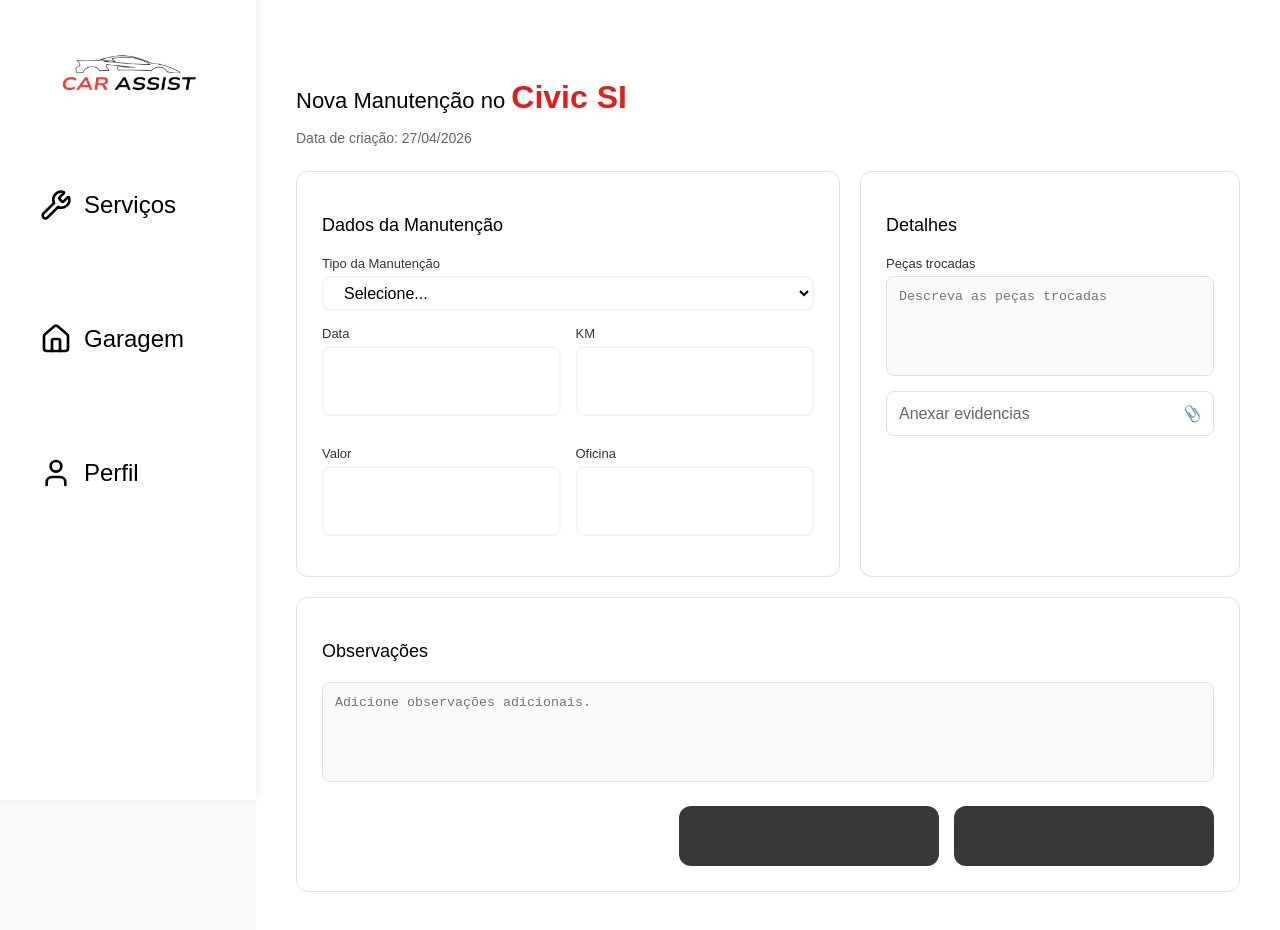
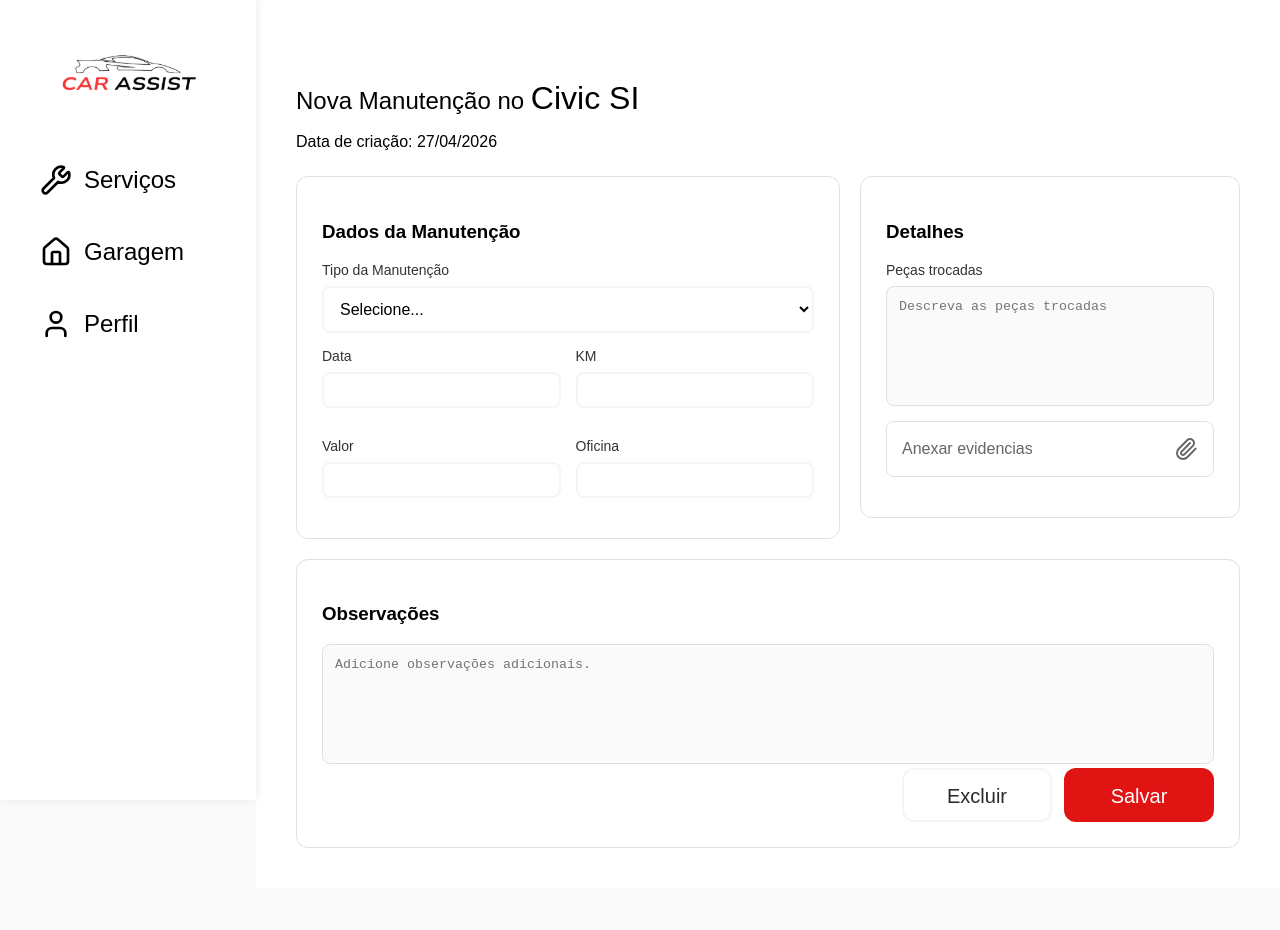
Before and after one commit to Guilherme1108/Car-Assist-Frontend, a React (Vite) app: page /home/veiculo/manutencao/criar in a window 1280 px wide. After the commit the page ends 888 px from the top, so only its background shows below. Built offline with nearby package versions, Linux system fonts and the light colour scheme.

Commit message:
style: tela de cadastrar carro finalizada versão estatica

```diff
--- a/src/components/button/Button.css
+++ b/src/components/button/Button.css
@@ -22,7 +22,7 @@
 
 @media (min-width: 1024px) {
     .buttonDefault {
-        height: 60px;
+        min-height: 54px;
         width: 260px;
         font-size: 1.25rem;
     }
--- a/src/components/input/Input.css
+++ b/src/components/input/Input.css
@@ -25,10 +25,3 @@
 .inputDefault[type="date"]:not([value=""])::-webkit-datetime-edit-year-field {
     color: #000;
 }
-
-@media (min-width: 1024px) {
-    .inputDefault {
-        height: 70px;
-        width: 100%px;
-    }
-}
--- a/src/components/navBar/NavBar.css
+++ b/src/components/navBar/NavBar.css
@@ -26,6 +26,7 @@
 
 .item {
     cursor: pointer;
+    transition: 0.2s ease;
 }
 
 .titleNavigationOption {
@@ -34,10 +35,27 @@
 
 .item svg {
     color: #777;
-    transition: 0.2s;
 }
 
 .item.active svg {
+    color: var(--primary-color);
+}
+
+.item:hover {
+    background-color: rgb(255, 216, 211, 0.5);
+}
+
+.item:hover svg {
+    color: var(--primary-color);
+    transition: 0.2s ease;
+}
+
+.item:hover .titleNavigationOption {
+    color: var(--primary-color);
+    transition: 0.2s ease;
+}
+
+.item.active .titleNavigationOption {
     color: var(--primary-color);
 }
 
@@ -60,12 +78,12 @@
         align-items: start;
         flex-direction: column;
         justify-content: start;
-        gap: 24px;
+        gap: 12px;
 
     }
 
     .item {
-        height: 110px;
+        height: 60px;
         width: 100%;
         display: flex;
         align-items: center;
--- a/src/pages/newMaintenence/NewMaintenence.css
+++ b/src/pages/newMaintenence/NewMaintenence.css
@@ -1,17 +1,17 @@
-/* Container Principal */
 .newMaintenenceScreen {
   display: flex;
   flex-direction: column;
   min-height: 100vh;
+  width: 100%;
   background-color: #ffffff;
 }
 
 .mainContent {
   flex: 1;
-  padding: 40px;
-  max-width: 1200px;
-  margin: 0 auto;
+  padding: 20px;
   width: 100%;
+  box-sizing: border-box;
+  padding-bottom: 100px;
 }
 
 .headerMain {
@@ -19,92 +19,60 @@
 }
 
 .headerMain h1 {
-  font-size: 22px;
+  font-size: 20px;
   font-weight: 500;
 }
 
-.headerMain .carName {
-  color: #e31e17;
-  font-weight: 600;
-}
-
-.headerMain p {
-  color: #666;
-  font-size: 14px;
-  margin-top: 5px;
-}
-
-/* Grid de Formulário com Flex */
 .formMaintenence {
   display: flex;
-  flex-wrap: wrap; /* Permite quebrar linha no mobile */
+  flex-direction: column;
   gap: 20px;
 }
 
-/* Cards (Desktop) */
 .cardSection {
   background: white;
-  border-radius: 12px;
-  padding: 25px;
-  border: 1px solid #e0e0e0;
+  padding: 0;
+  border: none;
 }
 
-.leftColumn {
-  flex: 1.5; /* Mais largo */
-  min-width: 300px;
+.cardSection h3 {
+  display: none;
 }
 
-.rightColumn {
-  flex: 1; /* Mais estreito */
-  min-width: 300px;
-}
-
+.leftColumn,
+.rightColumn,
 .observationsContainer {
-  flex: 1 1 100%; /* Ocupa a largura total */
-}
-
-/* Elementos internos */
-.cardSection h3 {
-  font-size: 18px;
-  margin-bottom: 20px;
-  font-weight: 500;
+  width: 100%;
 }
 
 .inputGroup {
   margin-bottom: 15px;
   display: flex;
   flex-direction: column;
-  gap: 5px;
+  gap: 8px;
 }
 
 .inputGroup label {
-  font-size: 13px;
+  font-size: 14px;
   color: #333;
 }
 
 .typeMaintenanceOption {
   width: 100%;
-    padding: 6px 16px;
-    border: none;
-    outline: none;
+  padding: 12px;
   border-radius: 8px;
   background-color: white;
   border: solid 2px var(--border-primary);
   font-size: 16px;
+  outline: none;
 }
 
-/* Grid de Inputs (Data, KM, etc) */
 .dataGrid {
   display: flex;
-  flex-wrap: wrap;
+  flex-direction: column;
   gap: 15px;
 }
 
-.dataGrid .inputGroup {
-  flex: 1 1 calc(50% - 15px); /* Dois por linha no desktop */
-}
-
-/* Áreas de Texto e Upload */
 .detailsArea, .observationsArea {
   width: 100%;
   border: 1px solid #e0e0e0;
@@ -112,7 +80,7 @@
   padding: 12px;
   background-color: #fafafa;
   resize: none;
-  min-height: 100px;
+  min-height: 120px;
 }
 
 .evidenceUpload {
@@ -121,23 +89,22 @@
   align-items: center;
   border: 1px solid #e0e0e0;
   border-radius: 8px;
-  padding: 12px;
+  padding: 15px;
   cursor: pointer;
-  margin-top: 10px;
   color: #666;
 }
 
-/* Preview de Imagens */
 .imagePreviewGrid {
   display: flex;
+  flex-wrap: wrap;
   gap: 12px;
   margin-top: 15px;
 }
 
 .imageItem {
   position: relative;
-  width: 70px;
-  height: 70px;
+  width: 80px;
+  height: 80px;
 }
 
 .imageItem img {
@@ -145,67 +112,117 @@
   height: 100%;
   object-fit: cover;
   border-radius: 8px;
+  display: block;
+  z-index: 1;
 }
 
 .removeBtn {
   position: absolute;
-  top: -6px;
-  right: -6px;
-  background: white;
-  border: 1px solid #ccc;
+  top: -8px;
+  right: -8px;
+  z-index: 10;
+  width: 24px;
+  height: 24px;
   border-radius: 50%;
-  width: 20px;
-  height: 20px;
+  background-color: var(--primary-color);
+  color: white;
+  border: 2px solid white;
+  display: flex;
+  align-items: center;
+  justify-content: center;
   cursor: pointer;
+  box-shadow: 0 2px 8px rgba(0, 0, 0, 0.15);
+  transition: all 0.2s ease-in-out;
+  padding: 0;
+  outline: none;
 }
 
-/* Botões */
+.removeBtn:hover {
+  background-color: #e31e17;
+  transform: scale(1.1);
+  box-shadow: 0 4px 12px rgba(0, 0, 0, 0.2);
+}
+
+.removeBtn:active {
+  transform: scale(0.95);
+}
+
+.removeBtn svg {
+  width: 14px;
+  height: 14px;
+  stroke-width: 3px;
+}
+
 .buttonActionGroup {
   display: flex;
-  justify-content: flex-end;
-  gap: 15px;
-  margin-top: 20px;
+  flex-direction: column-reverse;
+  gap: 12px;
 }
 
-/* Mobile Adjustments (Baseado no design vertical) */
-@media (max-width: 768px) {
-  .newMaintenenceScreen {
-    background-color: white; /* Mobile costuma ter fundo branco limpo */
+.buttonActionGroup button {
+  width: 100%;
+  padding: 15px;
 }
 
+@media (min-width: 1024px) {
   .mainContent {
-    padding: 20px;
+    padding: 40px;
+    max-width: 1200px;
+    margin: 0 auto;
+    padding-bottom: 40px;
+  }
+
+  .headerMain h1 {
+    font-size: 24px;
   }
 
   .headerMain p,
   .cardSection h3 {
-    display: none; /* Esconde labels extras que não aparecem no design mobile simplificado */
+    display: block;
+  }
+
+  .formMaintenence {
+    flex-direction: row;
+    flex-wrap: wrap;
+    align-items: flex-start;
   }
 
   .cardSection {
-    padding: 0;
-    border: none;
-    margin-bottom: 0;
+    padding: 25px;
+    border: 1px solid #e0e0e0;
+    border-radius: 12px;
   }
 
-  .leftColumn, .rightColumn, .observationsContainer {
+  .leftColumn {
+    flex: 1.5;
+    min-width: 400px;
+  }
+
+  .rightColumn {
+    flex: 1;
+    min-width: 300px;
+  }
+
+  .observationsContainer {
     flex: 1 1 100%;
   }
 
+  .dataGrid {
+    flex-direction: row;
+    flex-wrap: wrap;
+  }
+
   .dataGrid .inputGroup {
-    flex: 1 1 100%; /* Inputs um abaixo do outro no mobile */
+    flex: 1 1 calc(50% - 10px);
   }
 
   .buttonActionGroup {
-    flex-direction: column-reverse; /* Salvar em cima ou conforme prioridade */
+    flex-direction: row;
+    justify-content: flex-end;
   }
 
   .buttonActionGroup button {
-    width: 100%;
-  }
-
-  /* Garante que o NavBar não sobreponha o conteúdo */
-  .mainContent {
-    padding-bottom: 100px;
+    width: auto;
+    min-width: 150px;
   }
 }
--- a/src/pages/newMaintenence/NewMaintenence.jsx
+++ b/src/pages/newMaintenence/NewMaintenence.jsx
@@ -1,8 +1,10 @@
-import React, { useState } from "react";
+import React, { useState, useRef } from "react";
 import "./NewMaintenence.css";
 import Button from "../../components/button/Button";
 import Input from "../../components/input/Input";
 import NavBar from "../../components/navBar/NavBar";
+import { Paperclip, X } from "lucide-react";
+
 
 const NewMaintenence = () => {
   const [formData, setFormData] = useState({
@@ -16,6 +18,8 @@ const NewMaintenence = () => {
 
   const [images, setImages] = useState([]);
 
+  const fileInputRef = useRef(null);
+
   const handleChange = (e) => {
     const { name, value } = e.target;
     setFormData({ ...formData, [name]: value });
@@ -23,13 +27,44 @@ const NewMaintenence = () => {
 
   const handleImageChange = (e) => {
     const files = Array.from(e.target.files);
+
     if (images.length + files.length > 3) {
       alert("Máximo de 3 fotos.");
+      e.target.value = "";
       return;
     }
-    const newImages = files.map(file => ({ url: URL.createObjectURL(file) }));
+
+    const allowedTypes = ["image/png", "image/jpeg", "image/jpg"];
+    const invalidFiles = files.filter(file => !allowedTypes.includes(file.type));
+
+    if (invalidFiles.length > 0) {
+      alert("Apenas arquivos PNG ou JPEG são permitidos.");
+      e.target.value = "";
+      return;
+    }
+
+    const newImages = files.map(file => ({
+      url: URL.createObjectURL(file)
+    }));
+
     setImages([...images, ...newImages]);
+    e.target.value = "";
   };
+
+  const handleRemoveImage = (indexToRemove) => {
+    setImages((prevImages) => {
+      URL.revokeObjectURL(prevImages[indexToRemove].url);
+      return prevImages.filter((_, index) => index !== indexToRemove);
+    });
+
+    if (fileInputRef.current) {
+      fileInputRef.current.value = "";
+    }
+  };
+
+  const handleDelete = () => {/* TODO */ };
+
+  const handleSave = () => {/* TODO */ };
 
   return (
     <div className="newMaintenenceScreen">
@@ -70,7 +105,6 @@ const NewMaintenence = () => {
             </div>
           </section>
 
-          {/* COLUNA DIREITA: Detalhes e Fotos */}
           <section className="cardSection rightColumn">
             <h3>Detalhes</h3>
             <div className="inputGroup">
@@ -86,21 +120,28 @@ const NewMaintenence = () => {
 
             <label htmlFor="file-upload" className="evidenceUpload">
               <span>Anexar evidencias</span>
-              <i className="icon-paperclip">📎</i>
+              <Paperclip></Paperclip>
             </label>
-            <input id="file-upload" type="file" multiple onChange={handleImageChange} style={{display: 'none'}} />
+            <input
+              id="file-upload"
+              type="file"
+              multiple
+              accept="image/png, image/jpeg"
+              onChange={handleImageChange}
+              ref={fileInputRef}
+              style={{ display: 'none' }}
+            />
 
             <div className="imagePreviewGrid">
               {images.map((img, index) => (
                 <div key={index} className="imageItem">
                   <img src={img.url} alt="Preview" />
-                  <button className="removeBtn" onClick={() => {/* função remover */}}>X</button>
+                  <X className="removeBtn" onClick={() => { handleRemoveImage(index) }} size={18}> </X>
                 </div>
               ))}
             </div>
           </section>
 
-          {/* LINHA INFERIOR: Observações */}
           <section className="cardSection observationsContainer">
             <h3>Observações</h3>
             <textarea
@@ -112,8 +153,8 @@ const NewMaintenence = () => {
             />
 
             <div className="buttonActionGroup">
-              <Button className="btnExcluir"></Button>
-              <Button className="btnSalvar"></Button>
+              <Button className="saveMaintenence" text="Excluir" variant="secondary" onClick={handleDelete}></Button>
+              <Button className="deleteMaintenence" text="Salvar" variant="primary" onClick={handleSave}></Button>
             </div>
           </section>
         </div>
```
Also changed, not shown: src/components/carCard/CarCard.jsx (added, +38 -0 lines), src/pages/expenses/Expenses.css (+64 -20 lines), src/pages/expenses/Expenses.jsx (+19 -12 lines), src/components/carCard/CarCard.css (added). Lines whose indentation alone changed are shown as unchanged.
